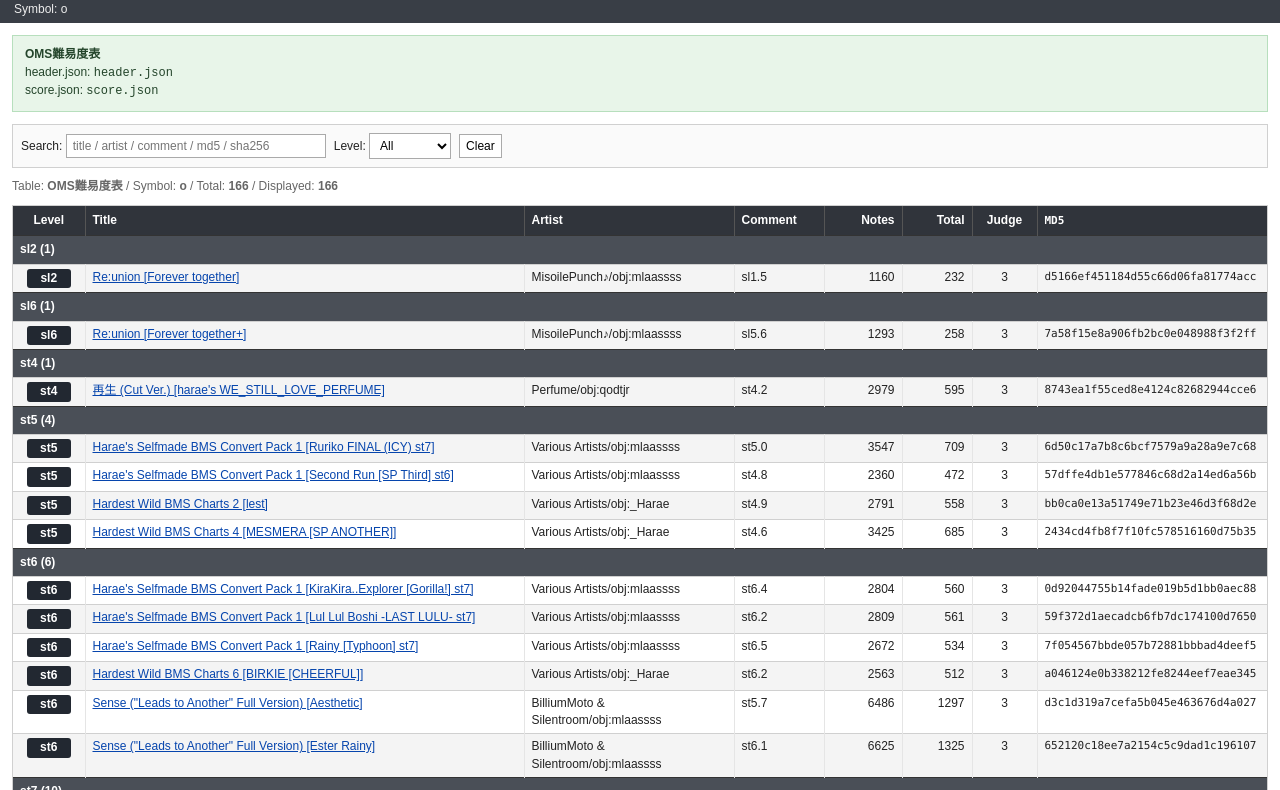
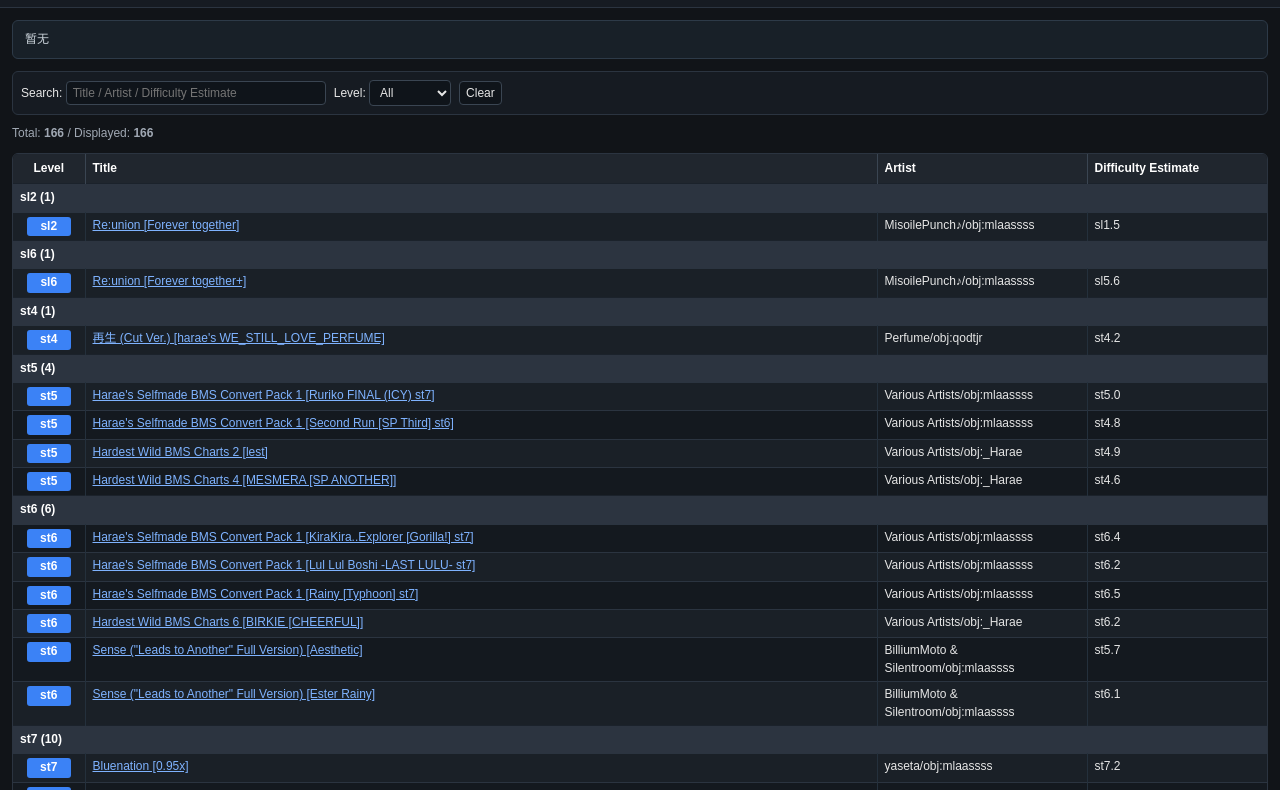
Before and after one commit to KEIZ2924/oms-difficulty-table, a plain HTML site: page index.html in a window 1280 px wide. Shown: the part 49-839 px from the top of the page. Drawn offline with Linux system fonts and the light colour scheme.

Commit message:
Trun to Dark Style

```diff
--- a/index.html
+++ b/index.html
@@ -9,26 +9,34 @@
 
   <style>
     :root {
-      --bg: #ffffff;
-      --text: #222222;
-      --muted: #666666;
-      --topbar-bg: #222831;
+      --bg: #111418;
+      --text: #e6e6e6;
+      --muted: #a0a8b3;
+      --topbar-bg: #0b0f14;
       --topbar-text: #ffffff;
-      --subbar-bg: #393e46;
-      --subbar-text: #eeeeee;
-      --note-bg: #e8f5e9;
-      --note-border: #b7dfbd;
-      --thead-bg: #30343b;
+      --subbar-bg: #161b22;
+      --subbar-text: #c9d1d9;
+      --note-bg: #182028;
+      --note-border: #2d3a48;
+      --note-text: #c9d1d9;
+      --toolbar-bg: #161b22;
+      --toolbar-border: #2b3440;
+      --input-bg: #0f141a;
+      --input-border: #3a4552;
+      --input-text: #e6e6e6;
+      --thead-bg: #20262e;
       --thead-text: #ffffff;
-      --group-bg: #4a4f57;
+      --group-bg: #2c3440;
       --group-text: #ffffff;
-      --row-odd: #ffffff;
-      --row-even: #f4f4f4;
-      --border: #d0d0d0;
-      --link: #0645ad;
-      --danger-bg: #fff1f1;
-      --danger-border: #e2a7a7;
-      --danger-text: #8a1f1f;
+      --row-odd: #14191f;
+      --row-even: #1a2027;
+      --border: #2b3440;
+      --link: #7fb3ff;
+      --danger-bg: #2a1616;
+      --danger-border: #6b2c2c;
+      --danger-text: #ffb3b3;
+      --badge-bg: #3b82f6;
+      --badge-text: #ffffff;
     }
 
     * {
@@ -55,6 +63,7 @@
       padding: 8px 14px;
       font-size: 20px;
       font-weight: bold;
+      border-bottom: 1px solid var(--border);
     }
 
     .subbar {
@@ -62,6 +71,7 @@
       color: var(--subbar-text);
       padding: 5px 14px;
       font-size: 12px;
+      border-bottom: 1px solid var(--border);
     }
 
     .container {
@@ -75,7 +85,8 @@
       border: 1px solid var(--note-border);
       padding: 10px 12px;
       margin-bottom: 12px;
-      color: #24452b;
+      color: var(--note-text);
+      border-radius: 6px;
     }
 
     .toolbar {
@@ -85,8 +96,9 @@
       align-items: center;
       margin-bottom: 10px;
       padding: 8px;
-      border: 1px solid var(--border);
-      background: #fafafa;
+      border: 1px solid var(--toolbar-border);
+      background: var(--toolbar-bg);
+      border-radius: 6px;
     }
 
     .toolbar input,
@@ -94,8 +106,10 @@
     .toolbar button {
       font-size: 12px;
       padding: 4px 6px;
-      border: 1px solid #aaa;
-      background: #fff;
+      border: 1px solid var(--input-border);
+      background: var(--input-bg);
+      color: var(--input-text);
+      border-radius: 4px;
     }
 
     .toolbar input {
@@ -106,6 +120,10 @@
       cursor: pointer;
     }
 
+    .toolbar button:hover {
+      background: #202833;
+    }
+
     .meta {
       margin: 6px 0 10px;
       color: var(--muted);
@@ -114,8 +132,9 @@
     .message {
       padding: 14px;
       border: 1px solid var(--border);
-      background: #fafafa;
+      background: var(--toolbar-bg);
       margin-bottom: 12px;
+      border-radius: 6px;
     }
 
     .error {
@@ -128,6 +147,7 @@
     .table-wrap {
       overflow-x: auto;
       border: 1px solid var(--border);
+      border-radius: 6px;
     }
 
     table {
@@ -141,7 +161,7 @@
       background: var(--thead-bg);
       color: var(--thead-text);
       padding: 6px 7px;
-      border-right: 1px solid #555;
+      border-right: 1px solid #3a4552;
       text-align: left;
       white-space: nowrap;
     }
@@ -153,7 +173,7 @@
     tbody td {
       padding: 4px 7px;
       border-top: 1px solid var(--border);
-      border-right: 1px solid #e5e5e5;
+      border-right: 1px solid #24303c;
       vertical-align: top;
       overflow-wrap: anywhere;
     }
@@ -175,7 +195,7 @@
       color: var(--group-text);
       font-weight: bold;
       padding: 5px 7px;
-      border-top: 1px solid #333;
+      border-top: 1px solid #1b222b;
     }
 
     .col-level {
@@ -193,32 +213,8 @@
     }
 
     .col-comment {
-      width: 90px;
+      width: 180px;
       white-space: nowrap;
-    }
-
-    .col-note {
-      width: 78px;
-      text-align: right;
-      white-space: nowrap;
-    }
-
-    .col-total {
-      width: 70px;
-      text-align: right;
-      white-space: nowrap;
-    }
-
-    .col-judge {
-      width: 65px;
-      text-align: center;
-      white-space: nowrap;
-    }
-
-    .col-md5 {
-      width: 230px;
-      font-family: Consolas, Monaco, monospace;
-      font-size: 11px;
     }
 
     .level-badge {
@@ -226,8 +222,8 @@
       min-width: 44px;
       padding: 1px 5px;
       border-radius: 3px;
-      background: #222831;
-      color: #fff;
+      background: var(--badge-bg);
+      color: var(--badge-text);
       text-align: center;
       font-weight: bold;
     }
@@ -266,17 +262,15 @@
 
 <body>
   <div class="topbar" id="page-title">Difficulty Table</div>
-  <div class="subbar" id="page-subtitle">Loading...</div>
+  <div class="subbar" id="page-subtitle"></div>
 
   <div class="container">
-    <div class="note-box" id="description-box">
-      このページは header.json と score.json から自動生成されています。
-    </div>
+    <div class="note-box" id="description-box">暂无</div>
 
     <div class="toolbar">
       <label>
         Search:
-        <input id="search-input" type="search" placeholder="title / artist / comment / md5 / sha256">
+        <input id="search-input" type="search" placeholder="Title / Artist / Difficulty Estimate">
       </label>
 
       <label>
@@ -292,10 +286,6 @@
     <div class="meta" id="meta"></div>
 
     <div id="content" class="message">Loading header.json / score.json ...</div>
-
-    <div class="footer">
-      Generated from <code>header.json</code> and <code>score.json</code>.
-    </div>
   </div>
 
   <script>
@@ -321,10 +311,6 @@
         .replaceAll(">", "&gt;")
         .replaceAll('"', "&quot;")
         .replaceAll("'", "&#039;");
-    }
-
-    function isHttpUrl(value) {
-      return typeof value === "string" && /^https?:\/\//i.test(value);
     }
 
     function resolveUrl(base, path) {
@@ -355,9 +341,7 @@
         item.artist,
         item.comment,
         item.level,
-        item.name_diff,
-        item.md5,
-        item.sha256
+        item.name_diff
       ].map(v => String(v ?? "").toLowerCase()).join(" ");
     }
 
@@ -424,12 +408,7 @@
       const totalCount = scores.length;
       const filteredCount = filtered.length;
 
-      meta.innerHTML = `
-        Table: <strong>${escapeHtml(header.name || "Difficulty Table")}</strong>
-        ${header.symbol ? ` / Symbol: <strong>${escapeHtml(header.symbol)}</strong>` : ""}
-        / Total: <strong>${totalCount}</strong>
-        / Displayed: <strong>${filteredCount}</strong>
-      `;
+      meta.innerHTML = `Total: <strong>${totalCount}</strong> / Displayed: <strong>${filteredCount}</strong>`;
 
       if (filtered.length === 0) {
         content.className = "message";
@@ -459,11 +438,7 @@
                 <th class="col-level">Level</th>
                 <th class="col-title">Title</th>
                 <th class="col-artist">Artist</th>
-                <th class="col-comment">Comment</th>
-                <th class="col-note">Notes</th>
-                <th class="col-total">Total</th>
-                <th class="col-judge">Judge</th>
-                <th class="col-md5">MD5</th>
+                <th class="col-comment">Difficulty Estimate</th>
               </tr>
             </thead>
             <tbody>
@@ -477,7 +452,7 @@
 
         html += `
           <tr class="group-row">
-            <td colspan="8">${escapeHtml(lv)} (${list.length})</td>
+            <td colspan="4">${escapeHtml(lv)} (${list.length})</td>
           </tr>
         `;
 
@@ -486,10 +461,6 @@
           const title = item.title || "";
           const artist = item.artist || "";
           const comment = item.comment || "";
-          const note = item.note ?? "";
-          const total = item.total ?? "";
-          const judge = item.judge ?? "";
-          const md5 = item.md5 || "";
 
           const songUrl = item.url || "";
           const diffUrl = item.url_diff || "";
@@ -511,10 +482,6 @@
               <td class="col-title">${titleHtml}</td>
               <td class="col-artist">${escapeHtml(artist)}</td>
               <td class="col-comment">${escapeHtml(comment)}</td>
-              <td class="col-note">${escapeHtml(note)}</td>
-              <td class="col-total">${escapeHtml(total)}</td>
-              <td class="col-judge">${escapeHtml(judge)}</td>
-              <td class="col-md5">${escapeHtml(md5)}</td>
             </tr>
           `;
         }
@@ -547,22 +514,15 @@
         }
 
         const tableName = header.name || "Difficulty Table";
-        const symbol = header.symbol || "";
 
         pageTitle.textContent = tableName;
         document.title = tableName;
-        pageSubtitle.textContent = symbol
-          ? `Symbol: ${symbol}`
-          : "Difficulty Table";
+        pageSubtitle.textContent = "";
 
         const dataUrl = header.data_url || "score.json";
         const scoreUrl = resolveUrl(window.location.href, dataUrl);
 
-        descriptionBox.innerHTML = `
-          <strong>${escapeHtml(tableName)}</strong><br>
-          header.json: <code>${escapeHtml(HEADER_URL)}</code><br>
-          score.json: <code>${escapeHtml(dataUrl)}</code>
-        `;
+        descriptionBox.textContent = "暂无";
 
         scores = await loadJson(scoreUrl);
 
```
